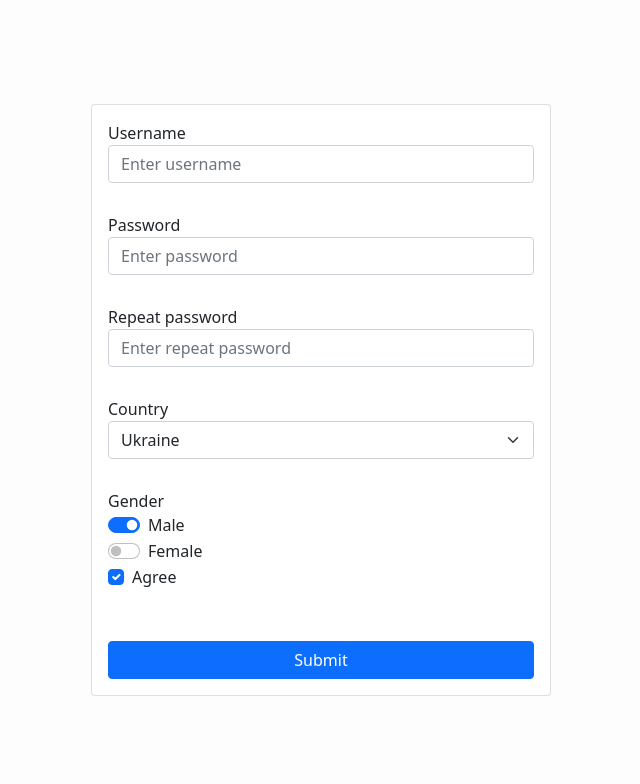
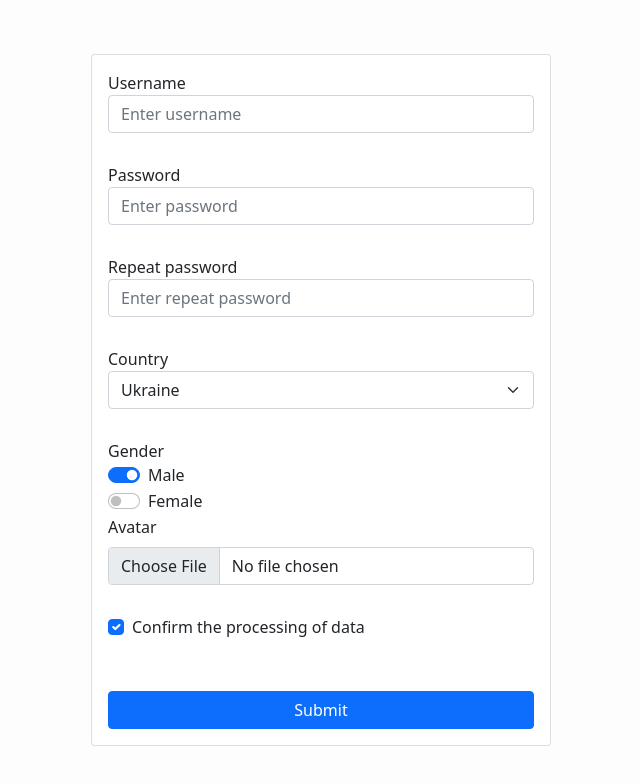
Before and after one commit to Miracle-Life/forms, a React (Create React App) app: page / in a window 1280 px wide. Shown: the top 784 px of the page, without its empty margins (319-959 px from the left). Built offline with nearby package versions, Linux system fonts and the light colour scheme.

Commit message:
Inputs: File

```diff
--- a/src/components/App.js
+++ b/src/components/App.js
@@ -11,7 +11,8 @@
             repeatPassword: "",
             country: '1',
             gender: "male",
-            agree: true
+            agree: true,
+            avatar: ''
         };
     }
 
@@ -25,7 +26,16 @@
             [event.target.name]: event.target.checked
         })
     }
-
+    onChangeAvatars = (event) => {
+        const reader = new FileReader();
+        reader.onload = event => {
+            this.setState({
+                avatar: event.target.result
+            })
+        };
+        reader.readAsDataURL(event.target.files[0]);
+        console.log(this.state.avatar)
+    }
     onSubmit = event => {
         event.preventDefault();
         // console.log("refs", this.username.value, this.password.value);
@@ -124,6 +134,18 @@
                                 Female
                             </label>
                         </div>
+                        <div className="form-group">
+                            <div className="mb-3">
+                                <label htmlFor="avatar" className="form-label">Avatar</label>
+                                <input
+                                    className="form-control"
+                                    type="file"
+                                    id="avatar"
+                                    name="avatar"
+                                    onChange={this.onChangeAvatars}
+                                />
+                            </div>
+                        </div>
                         <div className="form-check">
                             <input
                                 className="form-check-input"
@@ -135,7 +157,7 @@
                                 defaultChecked={this.state.agree}
                             />
                             <label className="form-check-label" htmlFor="agree">
-                                Agree
+                                Confirm the processing of data
                             </label>
                         </div>
                     </fieldset>
```
